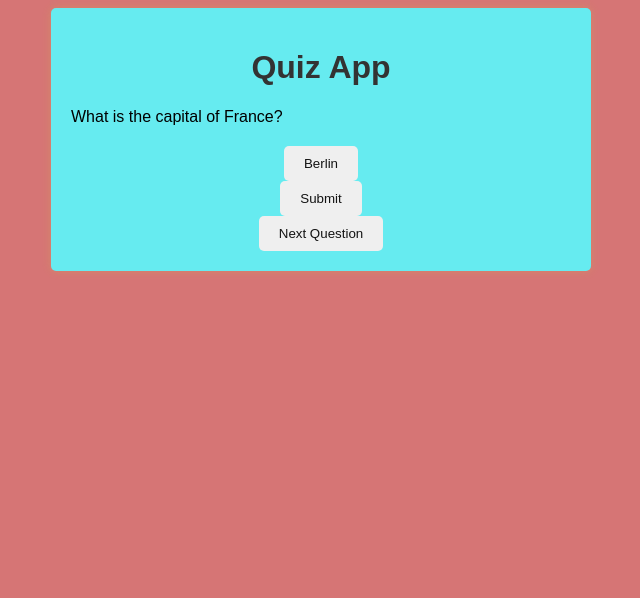
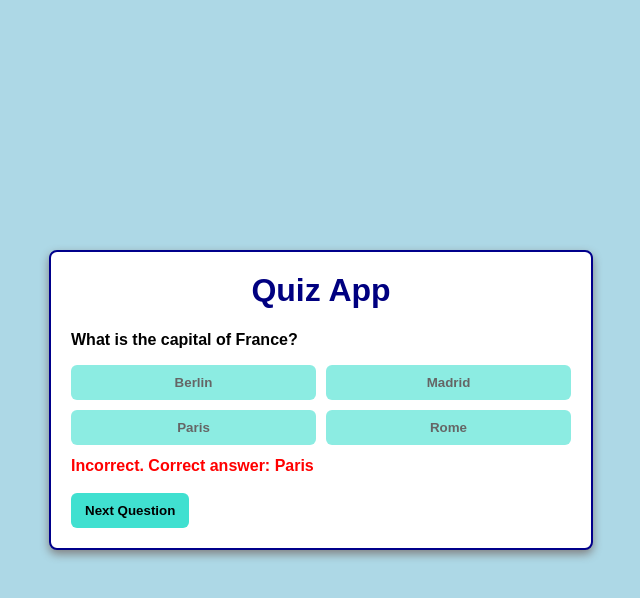
Before and after one commit to Yorkyle/practice-quizApp-Kyle-Y, a plain HTML site: page index.html in a window 1280 px wide. Both pictures are taken after a click on the button "Berlin". Shown: the whole page, without its empty margins (319-959 px from the left). Drawn offline with Linux system fonts and the light colour scheme.

Commit message:
Finished version

```diff
--- a/index.html
+++ b/index.html
@@ -1,9 +1,11 @@
 <!DOCTYPE html>
-<html>
+<html lang="en">
 
 <head>
+    <meta charset="UTF-8" />
     <title>Quiz App</title>
-    <link rel="stylesheet" type="text/css" href="style.css">
+    <meta name="viewport" content="width=device-width, initial-scale=1" />
+    <link rel="stylesheet" href="./style.css" />
 </head>
 
 <body>
@@ -11,11 +13,10 @@
         <h1>Quiz App</h1>
         <div id="question"></div>
         <div id="options"></div>
-        <button id="submit">Submit</button>
-        <button id="next">Next Question</button>
+        <p id="feedback"></p>
+        <button id="nextBtn" disabled>Next Question</button>
     </div>
-
-    <script src="index.js"></script>
+    <script src="./index.js"></script>
 </body>
 
 </html>
--- a/index.js
+++ b/index.js
@@ -1,30 +1,35 @@
+const quizData = [
 
-const quizData = [
   {
     question: "What is the capital of France?",
     options: ["Berlin", "Madrid", "Paris", "Rome"],
     answer: "Paris"
   },
+
   {
     question: "What is the largest planet?",
     options: ["Earth", "Jupiter", "Mars", "Saturn"],
     answer: "Jupiter"
   },
+
   {
     question: "What is the highest mountain?",
     options: ["McKinley", "Everest", "Vesuvius", "Cahokia"],
     answer: "Everest"
   },
+
   {
     question: "Which is a shield volcano?",
     options: ["Honolulu", "Tacoma", "Vesuvius", "Etna"],
     answer: "Honolulu"
   },
+
   {
-    question: "What is the largest Spanish-speaking country?",
+    question: "What is the largest Spanish-speaking country",
     options: ["Ecuador", "Spain", "Peru", "Mexico"],
     answer: "Mexico"
   },
+
   {
     question: "What is the capital of Mexico?",
     options: ["Mexico City", "La Paz", "Asuncion", "Teguicigalpa"],
@@ -32,65 +37,67 @@ const quizData = [
   }
 ];
 
-
-const questionElement = document.getElementById("question");
-const optionsElement = document.getElementById("options");
-const submitButton = document.getElementById("submit");
+const questionElement = document.querySelector("#question");
+const optionsElement = document.querySelector("#options");
+const feedbackElement = document.querySelector("#feedback");
+const nextBtnElement = document.querySelector("#nextBtn");
 
 let currentQuestion = 0;
 let score = 0;
+let hasAnswered = false;
 
 function showQuestion() {
-  const question = quizData[currentQuestion];
-  questionElement.innerText = question.question;
-
+  const q = quizData[currentQuestion];
+  questionElement.textContent = q.question;
   optionsElement.innerHTML = "";
-  question.options.forEach(option => {
-    const button = document.createElement("button");
-    button.innerText = option;
-    optionsElement.appendChild(button)
-    button.addEventListener("click", selectAnswer);
+  feedbackElement.textContent = "";
+  feedbackElement.className = "";
+  nextBtnElement.disabled = true;
+  hasAnswered = false;
+  q.options.forEach((option) => {
+    const btn = document.createElement("button");
+    btn.textContent = option;
+    btn.addEventListener("click", onChoose);
+    optionsElement.appendChild(btn);
   });
 }
 
-function confirmCorrect(event) {
-  const selectedButton = event.target;
-  const answer = quizData[currentQuestion].answer;
+function onChoose(e) {
+  if (hasAnswered) return;
+  hasAnswered = true;
+  const selectedText = e.target.textContent;
+  const correctText = quizData[currentQuestion].answer;
+  lockChoices();
+  if (selectedText === correctText) {
+    feedbackElement.textContent = "Correct!";
+    feedbackElement.className = "correct";
+    score++;
+  } else {
+    feedbackElement.textContent = `Incorrect. Correct answer: ${correctText}`;
+    feedbackElement.className = "incorrect";
+  }
+  nextBtnElement.disabled = false;
+}
 
-  if (selectedButton.innerText === answer) {
-    showRightResult;
-  } else {
-    showWrongResult;
-  };
+function lockChoices() {
+  Array.from(optionsElement.children).forEach((b) => (b.disabled = true));
+}
 
+function onNext() {
   currentQuestion++;
-
   if (currentQuestion < quizData.length) {
     showQuestion();
   } else {
-    showFinalResult();
+    showFinal();
   }
 }
 
-function showRightResult() {
-  quiz.innerHTML = `
-      <h1>You got it correct!</h1>
-      <p>Click the "next question" button to go to the next question</p>
-    `;
+function showFinal() {
+  const total = quizData.length;
+  document.querySelector("#quiz").innerHTML =
+    `<h1>Quiz Completed!</h1><p>Your score: ${score}/${total}</p>`;
 }
 
-function showWrongResult() {
-  quiz.innerHTML = `
-      <h1>You got it incorrect, you dingbat!</h1>
-      <p>Click the "next question" button to go to the next question"</p>
-    `;
-}
-
-function showFinalResult() {
-  quiz.innerHTML = `
-      <h1>Quiz Completed!</h1>
-      <p>Your score: ${score}/${quizData.length}</p>
-    `;
-}
+nextBtnElement.addEventListener("click", onNext);
 
 showQuestion();
--- a/style.css
+++ b/style.css
@@ -1,43 +1,73 @@
 body {
     font-family: Arial, sans-serif;
-    background-color: rgb(214, 117, 117);
+    background-color: lightblue;
+    color: black;
+    margin: 0;
+    padding: 0;
+    display: flex;
+    justify-content: center;
+    align-items: center;
+    min-height: 100vh;
 }
 
 #quiz {
     max-width: 500px;
-    margin: 0 auto;
+    width: 90%;
+    background-color: white;
+    border: 2px solid darkblue;
+    border-radius: 8px;
     padding: 20px;
-    background-color: #66ebf0;
-    border-radius: 5px;
-    box-shadow: 0 0 10px rgba(198, 222, 60, 0.2);
+    box-shadow: 0 4px 10px gray;
 }
 
 h1 {
     text-align: center;
-    color: #333333;
+    color: navy;
+    margin-top: 0;
 }
 
 #question {
-    margin-bottom: 20px;
+    margin-bottom: 16px;
+    font-weight: bold;
+    color: black;
 }
 
 #options {
-    display: flex;
+    display: grid;
+    grid-template-columns: repeat(2, 1fr);
     gap: 10px;
-    grid-template-columns: repeat(2, 1fr);
+    margin-bottom: 12px;
 }
 
 button {
-    display: block;
-    margin: 0 auto;
-    padding: 10px 20px;
-    background-color: rgb(227, 238, 10), 245, 161);
-    color: #131313;
+    padding: 10px 14px;
+    background-color: turquoise;
+    color: black;
     border: none;
-    border-radius: 5px;
+    border-radius: 6px;
     cursor: pointer;
+    font-weight: bold;
 }
 
-button:hover {
-    background-color: #8f8d8d;
+button:hover:not(:disabled) {
+    background-color: deepskyblue;
 }
+
+button:disabled {
+    opacity: 0.6;
+    cursor: not-allowed;
+}
+
+#feedback {
+    min-height: 1.4em;
+    margin: 8px 0 14px;
+    font-weight: bold;
+}
+
+#feedback.correct {
+    color: darkgreen;
+}
+
+#feedback.incorrect {
+    color: red;
+}
```
